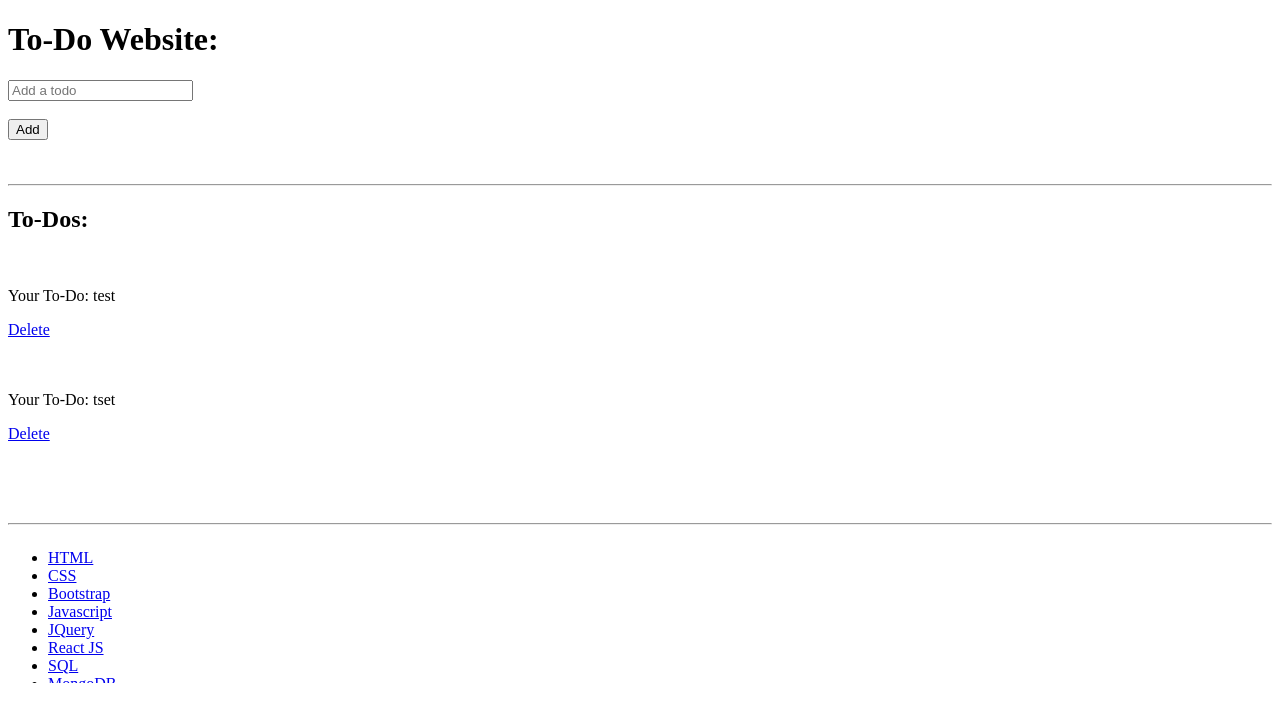
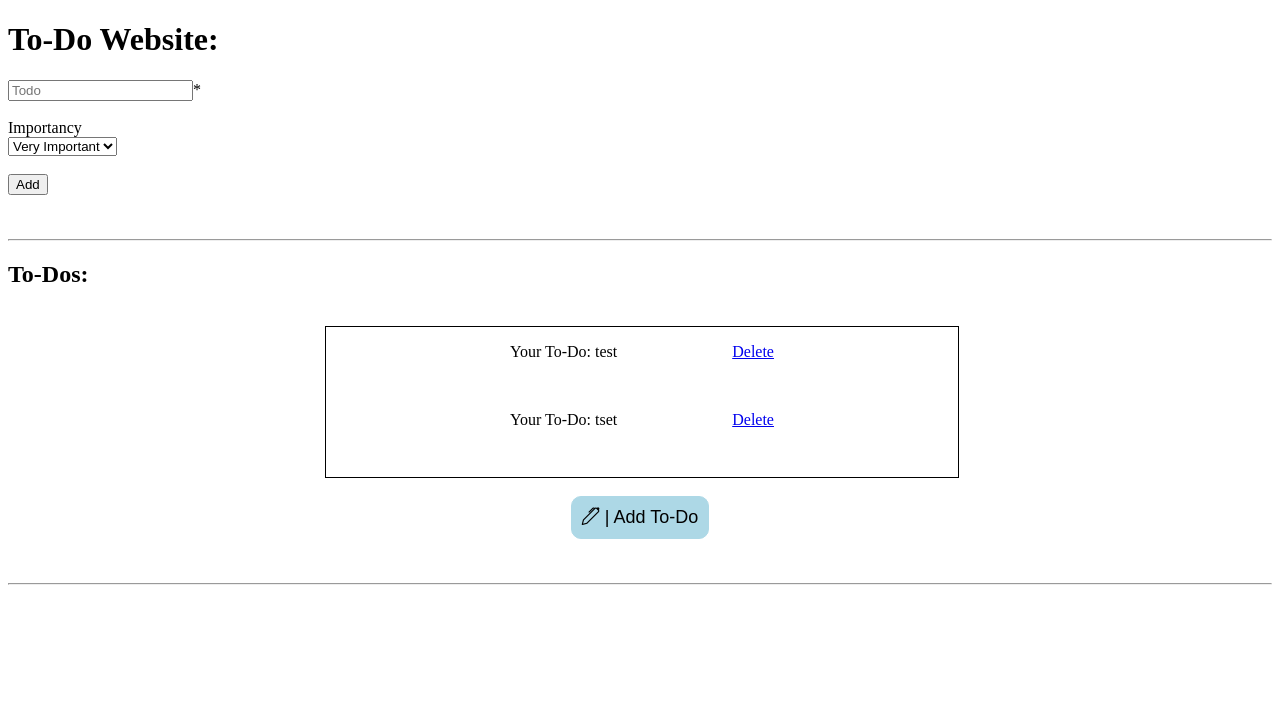
Before and after one commit to FateAssassin/Flask-ToDo, a Flask app: page / in a window 1280 px wide. Shown: the top 722 px of the page. Run offline with Flask 3, Linux system fonts and the light colour scheme; data comes from the database, SQL or seed files in the repository; both versions use the stored data as it was before the commit; some libraries are stand-ins or nearby versions.

Commit message:
did some changes

```diff
--- /dev/null
+++ b/static/scripts/index.js
@@ -0,0 +1,4 @@
+function OpenAddTodo(){
+    var ToDo = document.getElementsByClassName("AddTodoForm");
+    ToDo.style
+}
--- a/static/styles/index.css
+++ b/static/styles/index.css
@@ -1,4 +1,35 @@
-.menu-custom {
+.errorMessage{
+
+}
+
+.ToDos{
     height: 150px;
-    overflow: scroll
- }
+    width: 50%;
+    border: 1px solid black;
+    overflow: scroll;
+    transform: translateX(50%);
+}
+.ToDo{
+    display: flex;
+    flex-direction: row;
+    justify-content: center;
+    align-items: center;
+}
+
+.deleteButton{
+    margin-left: 115px;
+}
+
+.AddTodo{
+    display: flex;
+    justify-content: center;
+    align-items: center;
+}
+.AddTodo button{
+    padding: 10px 10px;
+    font-size: large;
+    background-color: lightblue;
+    border: 1px solid lightblue;
+    border-radius: 10px;
+    cursor: pointer;
+}
--- a/templates/index.html
+++ b/templates/index.html
@@ -5,6 +5,8 @@
    <meta http-equiv="X-UA-Compatible" content="IE=edge">
    <meta name="viewport" content="width=device-width, initial-scale=1.0">
    <link rel="stylesheet" href="{{ url_for('static', filename='styles/index.css') }}">
+   <link rel="stylesheet" href="{{ url_for('static', filename='node_modules/bootstrap-icons/font/bootstrap-icons.css') }}">
+
    <title>To-Do App</title>
 </head>
 <body>
@@ -12,96 +14,63 @@
 
 
    <h1>To-Do Website:</h1>
+
+   <div class="AddTodoForm">
       <form method="post" action="/add">
-      <div>
-         <div class="flex">
-            <input type="text" name="todo" placeholder="Add a todo" id="inline-full-name">
+
+            <div class="AddToDo">
+               <input type="text" name="todo" placeholder="Todo"><span>*</span><br><br>
+
+               <label for="importancy">Importancy</label><br>
+               <select title="test" name="cars" id="cars">
+                  <option value="very-important">Very Important</option>
+                  <option value="important">Important</option>
+                  <option value="not">Not Important</option>
+                </select>
             </div>
             {% with messages = get_flashed_messages() %}
                {% if messages %}
                   {% for message in messages %}
-                    <p>{{message}}</p>
+                     <p class="errorMessage"><span></span><i class="bi bi-emoji-frown"></i> | {{message}}</p>
                   {% endfor %}
+                  {% else %}
+                  <br>
                   {% endif %}
-        {% endwith %}<br>
-         </div>
+
+
+         {% endwith %}
+
          <input type="submit" value="Add">
       </form>
+   </div>
 
    <br><br>
    <hr>
    <h2>To-Dos:</h2>
    <br>
+
+   <div class="ToDos">
+
+
          {% for todo in todos %}
             {% if todo[2] != 1 %}
-      <div id="ToDoDiv">
-         <div id="First" class="flex-child">
+            <div class="ToDo">
                <p>Your To-Do: {{todo[0]}}</p>
-
+               <a href="/delete/{{todo[1]}}" class="deleteButton">Delete</a>
             </div>
-         <div class="flex-child" id="Buttons">
-            <a href="/delete/{{todo[1]}}">Delete</a>
-         </div>
-      </div>
-      <br><br>
+            <br>
             {% endif %}
          {% endfor %}
 
 
+
+   </div><br>
+   <div class="AddTodo">
+      <button onclick="OpenAddTodo()"><span><i class="bi bi-pen"></i></span> | Add To-Do</button>
+   </div>
    <br><br>
    <hr>
-   <div class="pure-menu pure-menu-scrollable menu-custom">
-      <ul class="pure-menu-list">
-         <li class="pure-menu-item">
-            <a href="#"
-               class="pure-menu-link">
-              HTML
-            </a>
-         </li>
-         <li class="pure-menu-item">
-            <a href="#"
-               class="pure-menu-link">
-              CSS
-            </a>
-         </li>
-         <li class="pure-menu-item">
-            <a href="#"
-               class="pure-menu-link">
-              Bootstrap
-            </a>
-         </li>
-         <li class="pure-menu-item">
-            <a href="#"
-               class="pure-menu-link">
-              Javascript
-            </a>
-         </li>
-         <li class="pure-menu-item">
-            <a href="#"
-               class="pure-menu-link">
-              JQuery
-            </a>
-         </li>
-         <li class="pure-menu-item">
-            <a href="#"
-               class="pure-menu-link">
-              React JS
-            </a>
-         </li>
-         <li class="pure-menu-item">
-            <a href="#"
-               class="pure-menu-link">
-              SQL
-            </a>
-         </li>
-         <li class="pure-menu-item">
-            <a href="#"
-               class="pure-menu-link">
-              MongoDB
-            </a>
-         </li>
-      </ul>
-   </div>
 
 </body>
+<script src="{{ url_for('static', filename='scripts/index.js') }}"></script>
 </html>
```
Also changed, not shown: database.db (deleted), todo.db, 1 other file. Lines whose indentation alone changed are shown as unchanged.
